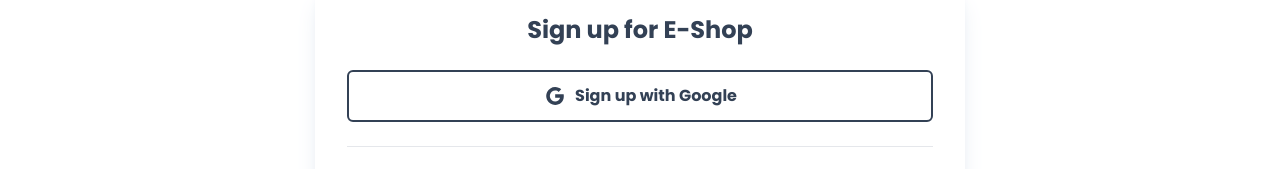
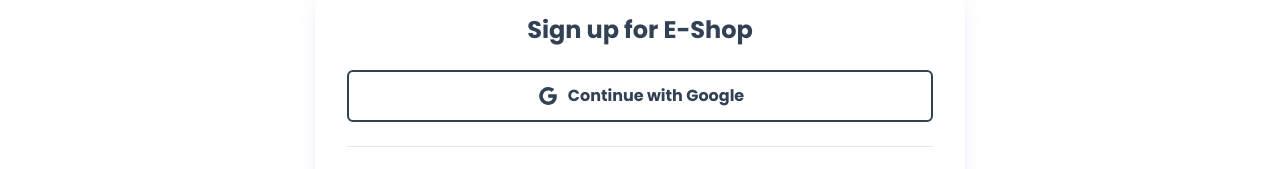
Before and after one commit to yassin-ben-haj-ali/e-shop, a Next.js app: page /register in a window 1280 px wide. Shown: the part 189-358 px from the top of the page. Built offline with nearby package versions, Linux system fonts and the light colour scheme; no server answers; a web font is replaced by a local one.

Commit message:
handle Google sign-in on login and register pages

```diff
--- a/app/login/LoginForm.tsx
+++ b/app/login/LoginForm.tsx
@@ -57,7 +57,7 @@
     }
     return (<>
         <Heading title="Sign in for E-Shop" />
-        <Button outline label="Continue with Google" icon={AiOutlineGoogle} onClick={() => { }} />
+        <Button outline label="Continue with Google" icon={AiOutlineGoogle} onClick={() => { signIn("google") }} />
         <hr className="bg-slate-300 w-full h-px" />
         <Input
             id="email"
--- a/app/register/RegisterForm.tsx
+++ b/app/register/RegisterForm.tsx
@@ -63,7 +63,7 @@
     }
     return (<>
         <Heading title="Sign up for E-Shop" />
-        <Button outline label="Sign up with Google" icon={AiOutlineGoogle} onClick={() => { }} />
+        <Button outline label="Continue with Google" icon={AiOutlineGoogle} onClick={() => {signIn("google") }} />
         <hr className="bg-slate-300 w-full h-px" />
         <Input
             id="name"
```
